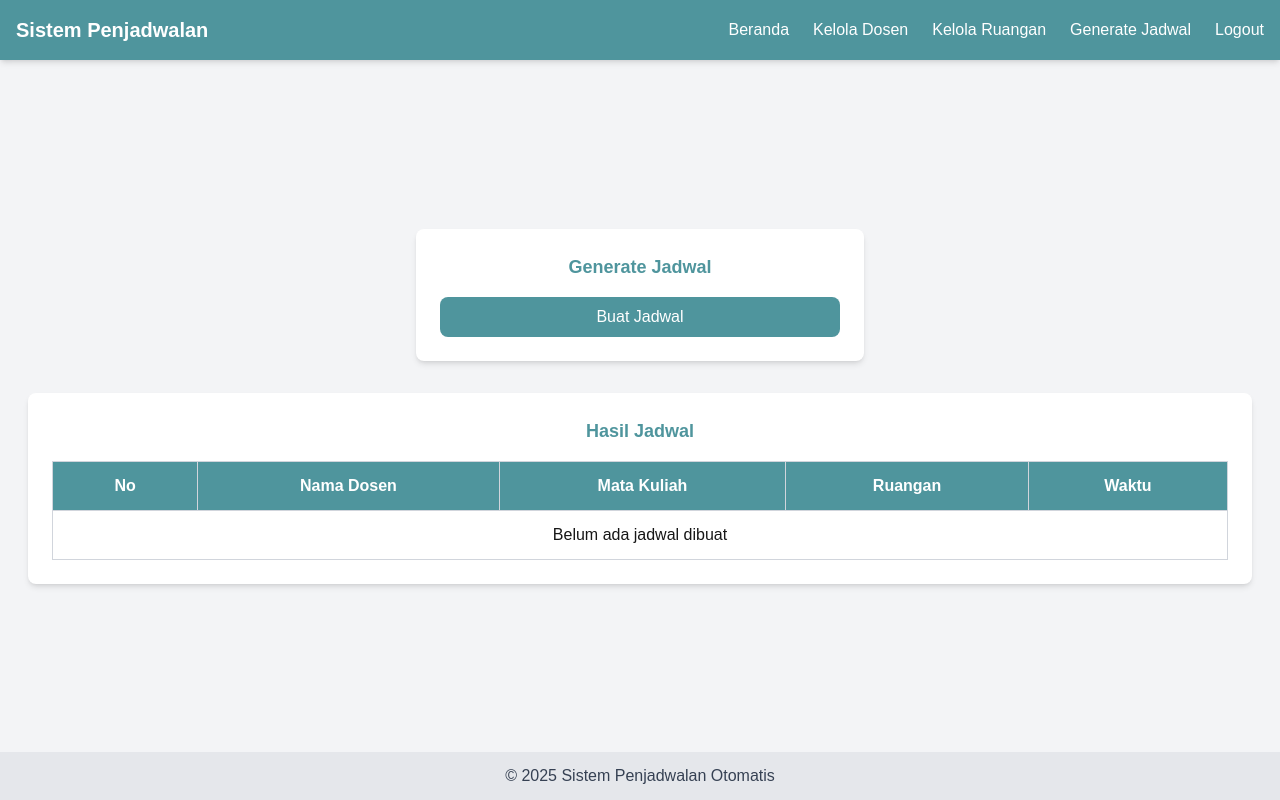
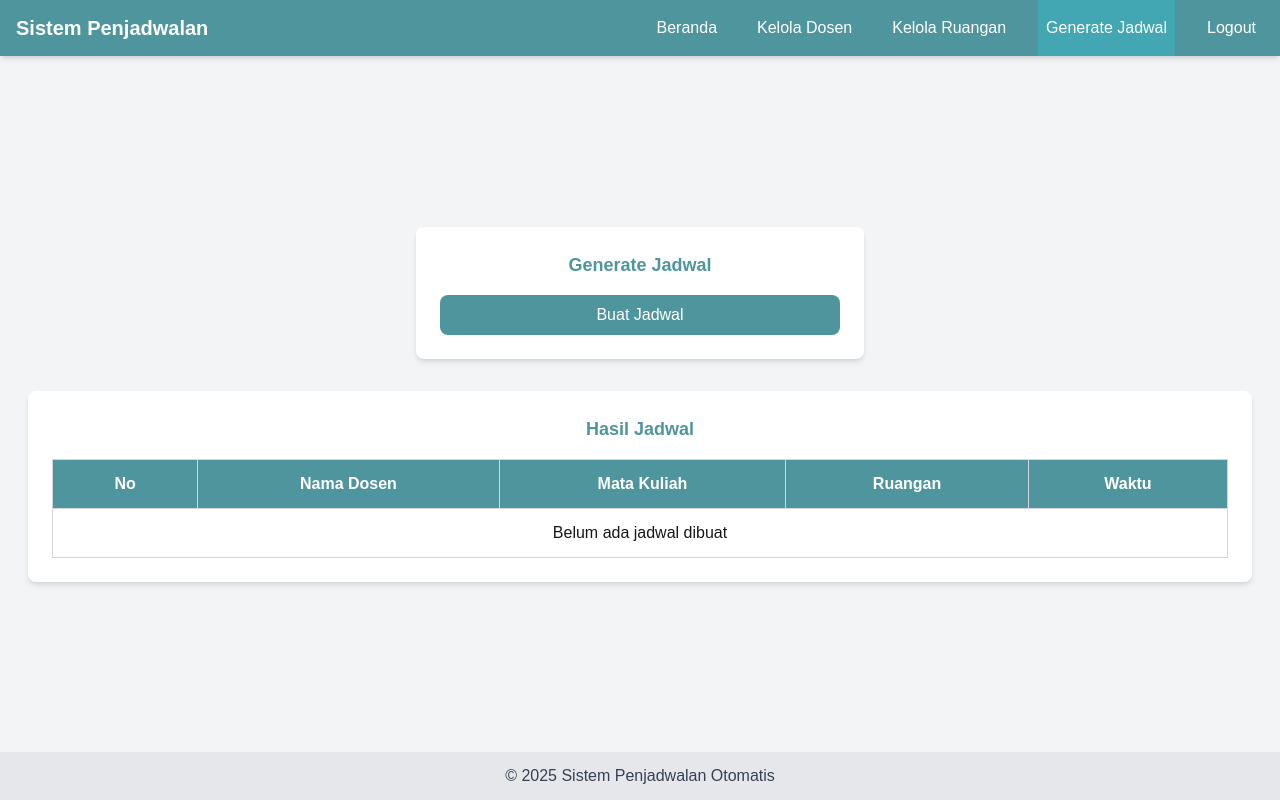
Before and after one commit to keqi000/proyek-pengembangan-web-berbasis-framework-terbaru, a Next.js app: page /admin/generate_schedule in a window 1280 px wide. Built offline with nearby package versions, Linux system fonts and the light colour scheme.

Commit message:
feature: Set Active Navbar a bit different (#3)

```diff
--- /dev/null
+++ b/src/app/admin/_component/Navbar.tsx
@@ -0,0 +1,54 @@
+"use client"
+
+import Link from "next/link";
+import { usePathname } from "next/navigation";
+
+type LinkItemType = {
+  name: string;
+  href: string;
+}
+
+const linkData: LinkItemType[] = [{
+  name: 'beranda',
+  href: '/admin/home'
+}, {
+  name: 'kelola dosen',
+  href: '/admin/manage_lecturers'
+}, {
+  name: 'Kelola Ruangan',
+  href: '/admin/manage_room'
+}, {
+  name: 'generate jadwal',
+  href: '/admin/generate_schedule'
+}, {
+  name: 'logout',
+  href: '/'   // TODO: use function instead using path
+}]
+
+export default function NavigationBar(){
+  const currentPath = usePathname()
+
+  return (
+    <nav className="bg-[#4F959D] text-white shadow-md">
+      <div className="container flex justify-between items-center px-4">
+        <h1 className="text-xl font-bold">Sistem Penjadwalan</h1>
+        <ul className="flex space-x-6 h-full">
+          { linkData.map((item, index) =>
+              <li
+                className={
+                  item.href === currentPath
+                  // TODO: better syntax for `className` in `li`
+                  ? "bg-[#42a7b2] h-full flex flex-col py-4 px-2" : "flex-col h-full py-4 px-2"
+                }
+                key={index}>
+                <Link href={item.href} className="hover:text-slate-100 capitalize">
+                  {item.name}
+                </Link>
+              </li>
+            )
+          }
+        </ul>
+      </div>
+    </nav>
+  )
+}
--- a/src/app/admin/layout.tsx
+++ b/src/app/admin/layout.tsx
@@ -1,41 +1,10 @@
-import Link from "next/link";
+import NavigationBar from "./_component/Navbar";
 
 export default function Layout({ children }: { children: React.ReactNode }) {
   return (
     <div className="flex flex-col min-h-screen bg-gray-100">
       {/* Navbar */}
-      <nav className="bg-[#4F959D] text-white p-4 shadow-md">
-        <div className="container mx-auto flex justify-between items-center">
-          <h1 className="text-xl font-bold">Sistem Penjadwalan</h1>
-          <ul className="flex space-x-6">
-            <li>
-              <Link href="/admin/home" className="hover:underline">
-                Beranda
-              </Link>
-            </li>
-            <li>
-              <Link href="/admin/manage_lecturers" className="hover:underline">
-                Kelola Dosen
-              </Link>
-            </li>
-            <li>
-              <Link href="/admin/manage_room" className="hover:underline">
-                Kelola Ruangan
-              </Link>
-            </li>
-            <li>
-              <Link href="/admin/generate_schedule" className="hover:underline">
-                Generate Jadwal
-              </Link>
-            </li>
-            <li>
-              <Link href="../" className="hover:underline">
-                Logout
-              </Link>
-            </li>
-          </ul>
-        </div>
-      </nav>
+      <NavigationBar />
 
       {/* Konten utama diperbaiki supaya mengisi ruang kosong */}
       <main className="flex-grow p-3 flex items-center justify-center">
```
